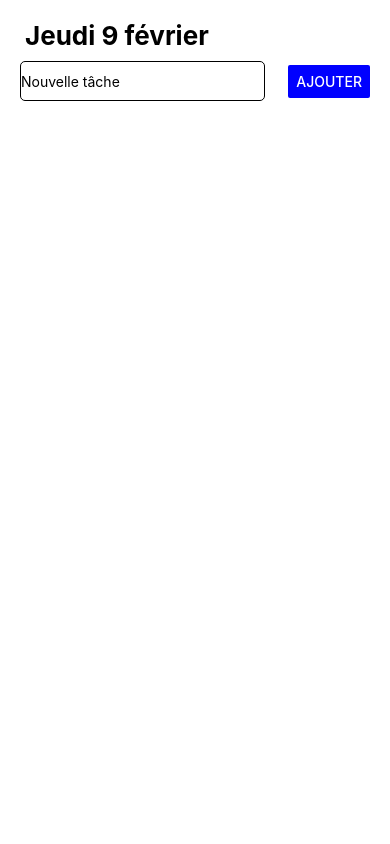
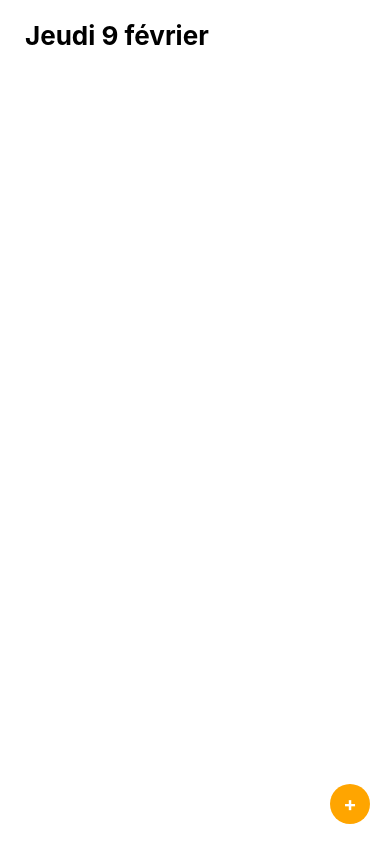
Before and after one commit to Antoine-Goncalves14/react-native-tasks-app, a React Native app: screen / in a window 390 px wide. Built offline with nearby package versions, Linux system fonts and the light colour scheme.

Commit message:
création button floatting

```diff
--- /dev/null
+++ b/src/components/FloattingBtn/index.js
@@ -0,0 +1,29 @@
+import React from 'react';
+import {Pressable, StyleSheet, Text} from 'react-native';
+
+export default function FloatingBtn({toogle, isOpen}) {
+  return (
+    <Pressable onPress={toogle} style={styles.btn}>
+      <Text style={styles.txt}>{isOpen ? 'x' : '+'}</Text>
+    </Pressable>
+  );
+}
+
+const styles = StyleSheet.create({
+  btn: {
+    position: 'absolute',
+    right: 20,
+    bottom: 20,
+    borderRadius: 40,
+    height: 40,
+    width: 40,
+    justifyContent: 'center',
+    backgroundColor: 'orange',
+  },
+  txt: {
+    textAlign: 'center',
+    fontSize: 20,
+    fontWeight: 'bold',
+    color: 'white',
+  },
+});
--- a/src/screens/Tasks/index.js
+++ b/src/screens/Tasks/index.js
@@ -1,5 +1,6 @@
 import React, {useState} from 'react';
 import {FlatList} from 'react-native';
+import FloatingBtn from '../../components/FloattingBtn';
 
 import Header from '../../components/Header';
 import TaskFile from './TaskFile';
@@ -8,6 +9,7 @@ import TaskForm from './TaskForm';
 export default function TasksScreen() {
   // Liste de tâches
   // State pour garder en mémoire les tâches
+  const [isFormVisible, setIsFormVisible] = useState(false);
   const [tasks, setTasks] = useState([]);
 
   // item = un élément
@@ -66,17 +68,22 @@ export default function TasksScreen() {
     setTasks(newTasks);
   };
 
+  const _toogleForm = () => {
+    setIsFormVisible(!isFormVisible);
+  };
+
   // 2x TasksCounter => props nb & title
   // TasksList => return FlatList => TaskTile
 
   // Ajouter un bouton flottant => style absolute
   // callback => rendu conditionnel. TaskForm
   return (
+    <>
       <FlatList
         ListHeaderComponent={
           <>
             <Header />
-          <TaskForm onAddTask={onAddTask} />
+            {isFormVisible && <TaskForm onAddTask={onAddTask} />}
           </>
         }
         contentContainerStyle={{flexGrow: 1}}
@@ -84,5 +91,7 @@ export default function TasksScreen() {
         keyExtractor={(item, index) => index.toString()}
         renderItem={renderItem}
       />
+      <FloatingBtn toogle={_toogleForm} isOpen={isFormVisible} />
+    </>
   );
 }
```
Lines whose indentation alone changed are shown as unchanged.
